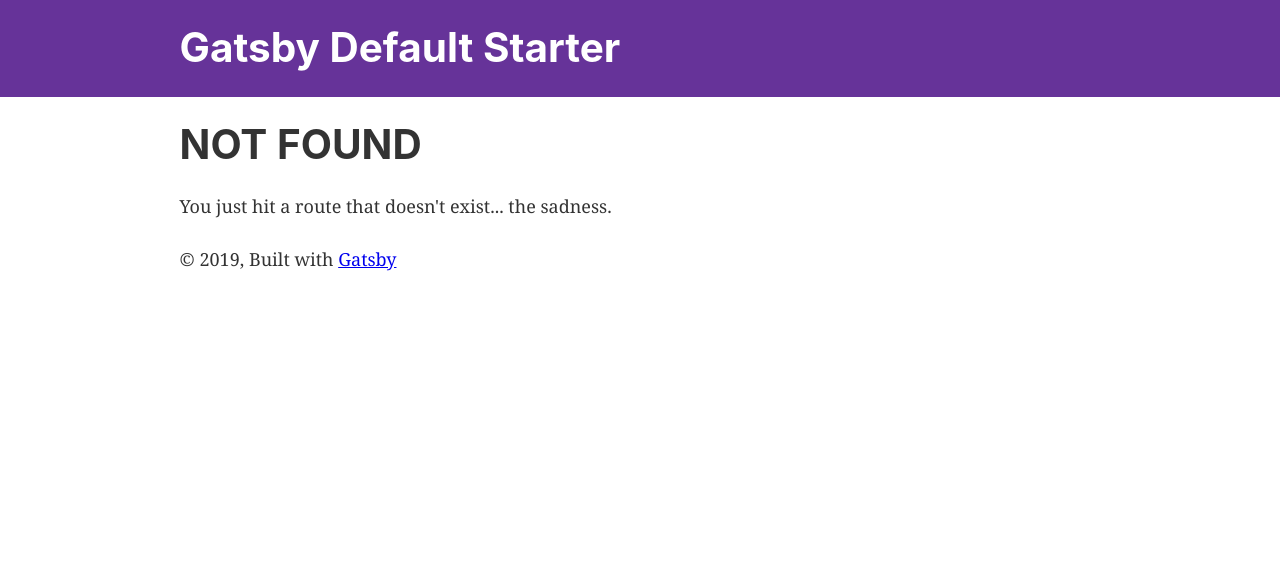
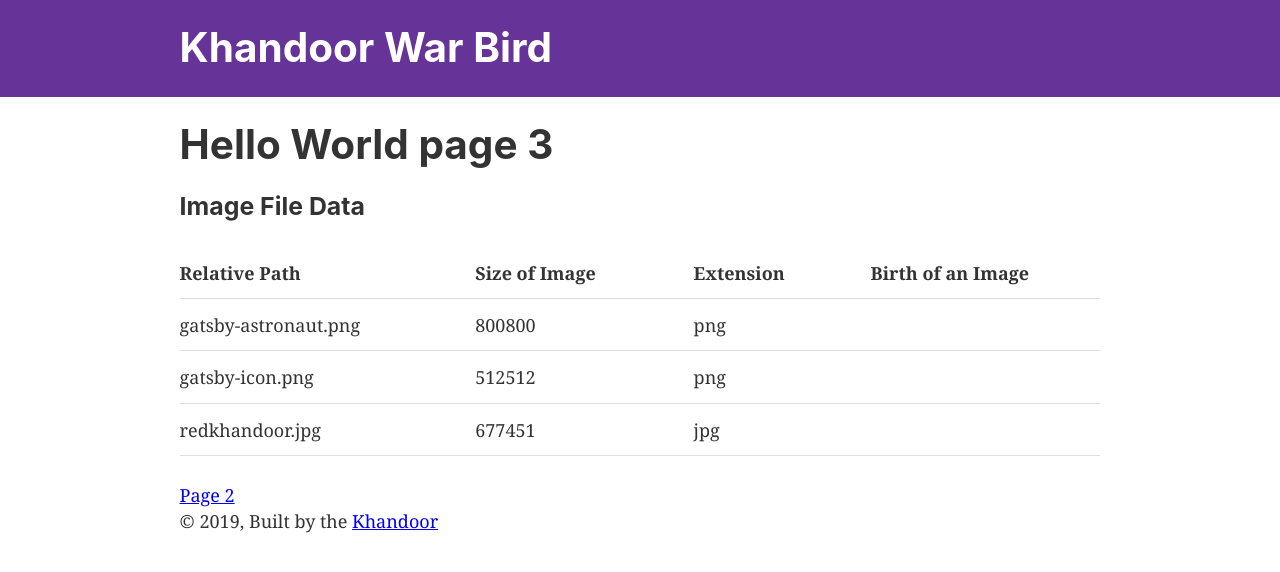
Before and after one commit to KhanDoors/khandoor-blog, a Gatsby site: page /page-3 in a window 1280 px wide. Before the commit this address had no page. Built offline with nearby package versions, Linux system fonts and the light colour scheme; Gatsby itself is replaced by a stand-in of ours.

Commit message:
filesystem work

```diff
--- a/gatsby-config.js
+++ b/gatsby-config.js
@@ -1,8 +1,8 @@
 module.exports = {
   siteMetadata: {
-    title: `Gatsby Default Starter`,
+    title: `Khandoor War Bird`,
     description: `Kick off your next, great Gatsby project with this default starter. This barebones starter ships with the main Gatsby configuration files you might need.`,
-    author: `@gatsbyjs`,
+    author: `Khandoor`,
   },
   plugins: [
     `gatsby-plugin-react-helmet`,
--- a/src/components/layout.js
+++ b/src/components/layout.js
@@ -19,6 +19,7 @@ const Layout = ({ children }) => (
         site {
           siteMetadata {
             title
+            author
           }
         }
       }
@@ -36,9 +37,11 @@ const Layout = ({ children }) => (
         >
           <main>{children}</main>
           <footer>
-            © {new Date().getFullYear()}, Built with
+            © {new Date().getFullYear()}, Built by the
             {` `}
-            <a href="https://www.gatsbyjs.org">Gatsby</a>
+            <a href="https://www.khandoors.com/">
+              {data.site.siteMetadata.author}
+            </a>
           </footer>
         </div>
       </>
--- /dev/null
+++ b/src/pages/page-3.js
@@ -0,0 +1,53 @@
+import React from "react"
+import Layout from "../components/layout"
+import { graphql, StaticQuery, Link } from "gatsby"
+
+const getImageData = graphql`
+  {
+    allFile {
+      edges {
+        node {
+          relativePath
+          size
+          extension
+          birthTime
+        }
+      }
+    }
+  }
+`
+
+const page3 = () => (
+  <Layout>
+    <h1>Hello World page 3</h1>
+    <h3>Image File Data</h3>
+    <StaticQuery
+      query={getImageData}
+      render={data => (
+        <table>
+          <thead>
+            <tr>
+              <th>Relative Path</th>
+              <th>Size of Image</th>
+              <th>Extension</th>
+              <th>Birth of an Image</th>
+            </tr>
+          </thead>
+          <tbody>
+            {data.allFile.edges.map(({ node }, index) => (
+              <tr key={index}>
+                <td>{node.relativePath}</td>
+                <td>{node.size}</td>
+                <td>{node.extension}</td>
+                <td>{node.birthTime}</td>
+              </tr>
+            ))}
+          </tbody>
+        </table>
+      )}
+    />
+    <Link to="/page-2">Page 2</Link>
+  </Layout>
+)
+
+export default page3
```
Also changed, not shown: src/images/redkhandoor.jpg (added).
